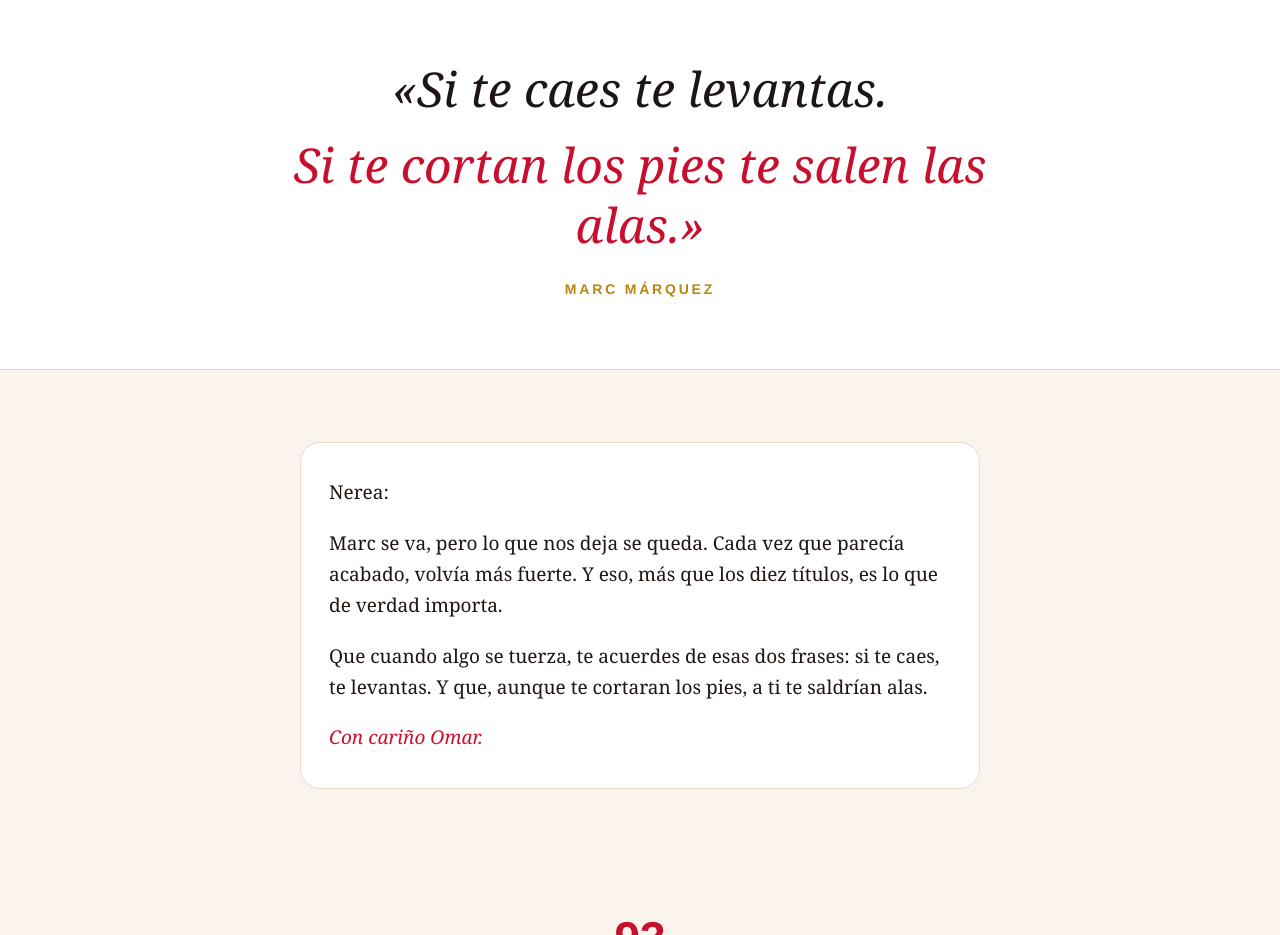
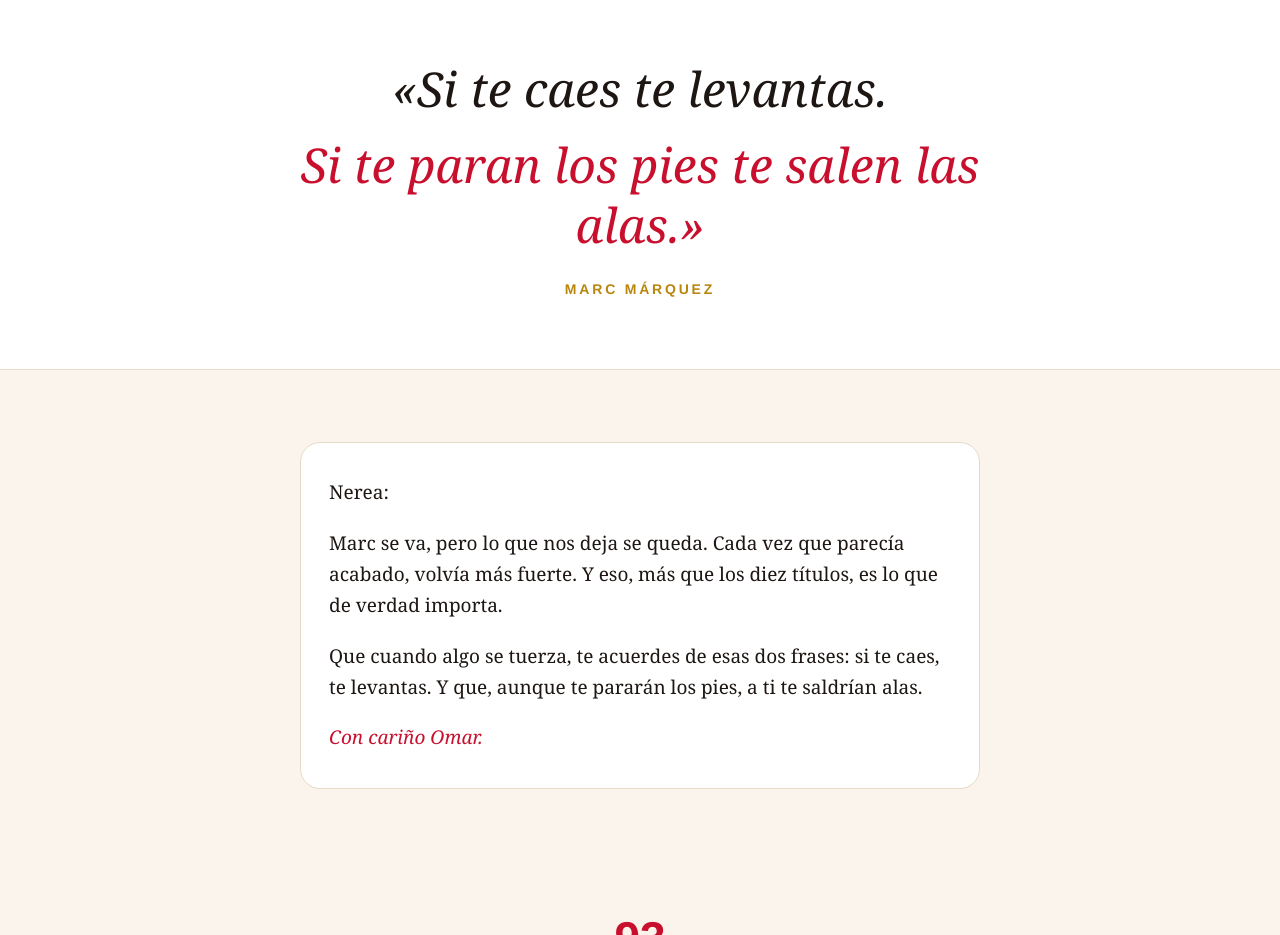
Before and after one commit to LermaOmar/GraciasMarc, a plain HTML site: page index.html in a window 1280 px wide. Shown: the part 2340-3275 px from the top of the page. Drawn offline with Linux system fonts and the light colour scheme.

Commit message:
fix cita marc marquez

```diff
--- a/index.html
+++ b/index.html
@@ -84,7 +84,7 @@ footer .big93{font:900 46px "Helvetica Neue",Arial,sans-serif;color:var(--red);d
 </section>
 
 <section class="quote">
-  <blockquote>«Si te caes te levantas.<span>Si te cortan los pies te salen las alas.»</span></blockquote>
+  <blockquote>«Si te caes te levantas.<span>Si te paran los pies te salen las alas.»</span></blockquote>
   <cite>Marc Márquez</cite>
 </section>
 
@@ -93,7 +93,7 @@ footer .big93{font:900 46px "Helvetica Neue",Arial,sans-serif;color:var(--red);d
   <div class="letter">
     <p>Nerea:</p>
     <p>Marc se va, pero lo que nos deja se queda. Cada vez que parecía acabado, volvía más fuerte. Y eso, más que los diez títulos, es lo que de verdad importa.</p>
-    <p>Que cuando algo se tuerza, te acuerdes de esas dos frases: si te caes, te levantas. Y que, aunque te cortaran los pies, a ti te saldrían alas.</p>
+    <p>Que cuando algo se tuerza, te acuerdes de esas dos frases: si te caes, te levantas. Y que, aunque te pararán los pies, a ti te saldrían alas.</p>
     <p class="sig">Con cariño Omar.</p>
   </div>
 </section>
```
